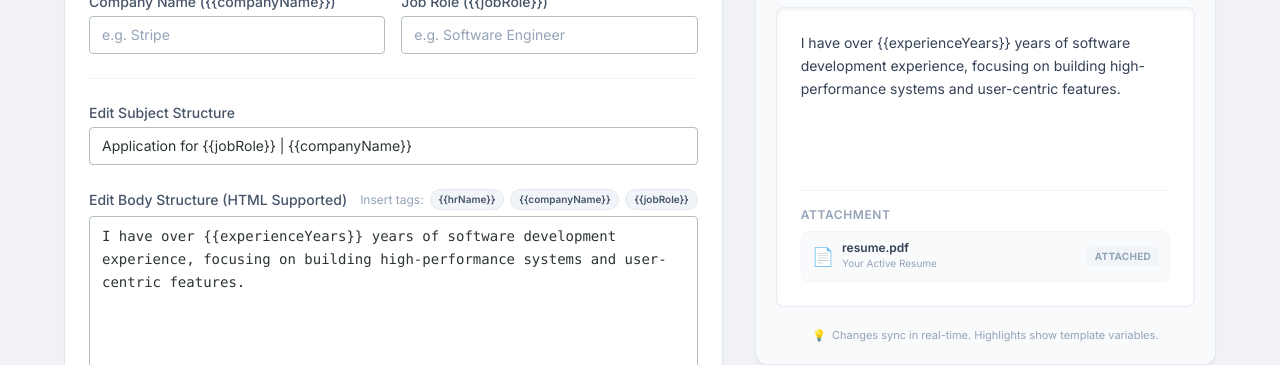
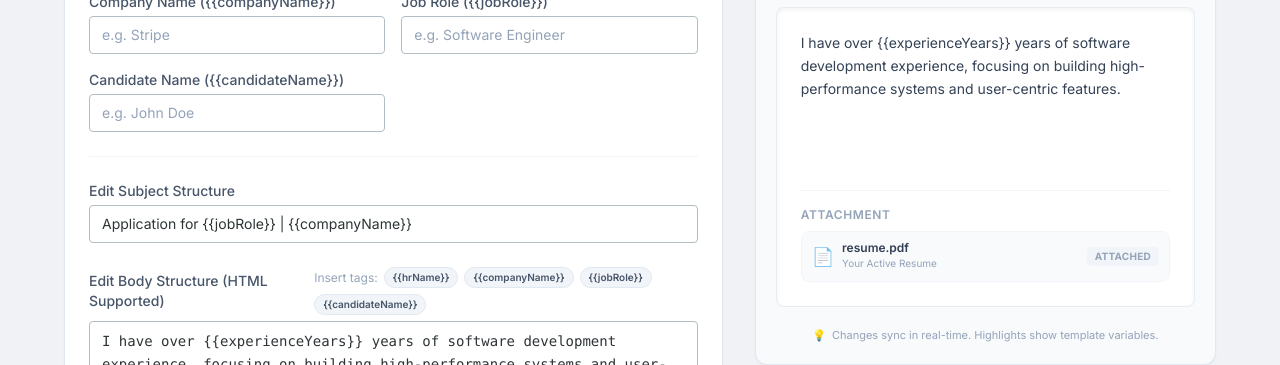
Before and after one commit to amritkr1999/auto-apply-pro, a React (Vite) app in the folder frontend/: page /outreach/draft in a window 1280 px wide. Shown: the part 435-800 px from the top of the page. Built offline with nearby package versions, Linux system fonts and the light colour scheme; no server answers.

Commit message:
feat: allow candidateName customization and mapping in template outreach composer

```diff
--- a/frontend/src/features/outreach/components/OutreachDraftSection.tsx
+++ b/frontend/src/features/outreach/components/OutreachDraftSection.tsx
@@ -8,11 +8,15 @@ export const OutreachDraftSection: React.FC = () => {
   const [templates, setTemplates] = useState<EmailTemplate[]>([]);
   const [selectedTemplateId, setSelectedTemplateId] = useState("");
 
+  const userStr = localStorage.getItem("user");
+  const currentUser = userStr ? JSON.parse(userStr) : null;
+
   // Form variables
   const [recipientEmail, setRecipientEmail] = useState("");
   const [hrName, setHrName] = useState("");
   const [companyName, setCompanyName] = useState("");
   const [jobRole, setJobRole] = useState("");
+  const [candidateName, setCandidateName] = useState(currentUser?.name || "");
 
   // Raw subject/body being edited in the main form
   const [rawSubject, setRawSubject] = useState("");
@@ -82,7 +86,8 @@ export const OutreachDraftSection: React.FC = () => {
     return text
       .replace(/\{\{hrName\}\}/g, hrName || "{{hrName}}")
       .replace(/\{\{companyName\}\}/g, companyName || "{{companyName}}")
-      .replace(/\{\{jobRole\}\}/g, jobRole || "{{jobRole}}");
+      .replace(/\{\{jobRole\}\}/g, jobRole || "{{jobRole}}")
+      .replace(/\{\{candidateName\}\}/g, candidateName || "{{candidateName}}");
   };
 
   const parseTextForPreview = (text: string) => {
@@ -91,6 +96,7 @@ export const OutreachDraftSection: React.FC = () => {
       { key: "{{hrName}}", value: hrName },
       { key: "{{companyName}}", value: companyName },
       { key: "{{jobRole}}", value: jobRole },
+      { key: "{{candidateName}}", value: candidateName },
     ];
 
     variables.forEach(({ key, value }) => {
@@ -231,6 +237,12 @@ export const OutreachDraftSection: React.FC = () => {
                 value={jobRole}
                 onChange={(e: React.ChangeEvent<HTMLInputElement>) => setJobRole(e.target.value)}
               />
+              <Input
+                label="Candidate Name ({{candidateName}})"
+                placeholder="e.g. John Doe"
+                value={candidateName}
+                onChange={(e: React.ChangeEvent<HTMLInputElement>) => setCandidateName(e.target.value)}
+              />
             </div>
 
             <hr className="border-slate-100" />
@@ -269,6 +281,13 @@ export const OutreachDraftSection: React.FC = () => {
                     className="px-2 py-0.5 text-[10px] font-semibold rounded-full bg-slate-100 text-slate-600 border border-slate-200 hover:bg-slate-200 transition-colors"
                   >
                     {"{{jobRole}}"}
+                  </button>
+                  <button
+                    type="button"
+                    onClick={() => insertPlaceholder("{{candidateName}}")}
+                    className="px-2 py-0.5 text-[10px] font-semibold rounded-full bg-slate-100 text-slate-600 border border-slate-200 hover:bg-slate-200 transition-colors"
+                  >
+                    {"{{candidateName}}"}
                   </button>
                 </div>
               </div>
--- a/frontend/src/features/outreach/services/outreachService.ts
+++ b/frontend/src/features/outreach/services/outreachService.ts
@@ -295,14 +295,14 @@ export const outreachService = {
   },
 
   // Generate outreach email draft using AI pipeline
-  async generateOutreachEmail(userId: number, jobDetails: any, profileId?: number, templateId?: string, useAi?: boolean): Promise<{ subject: string; body: string; recipientEmail: string }> {
+  async generateOutreachEmail(userId: number, jobDetails: any, profileId?: number, templateId?: string, useAi?: boolean, candidateName?: string): Promise<{ subject: string; body: string; recipientEmail: string }> {
     const response = await fetch(`${API_BASE}/drafts/generate`, {
       method: "POST",
       headers: {
         "Content-Type": "application/json",
         ...getAuthHeaders(),
       },
-      body: JSON.stringify({ userId, jobDetails, profileId, templateId, useAi })
+      body: JSON.stringify({ userId, jobDetails, profileId, templateId, useAi, candidateName })
     });
     if (!response.ok) {
       throw new Error("Failed to generate AI outreach email.");
```
Also changed, not shown: 2 other files (tests, documents, lock files or other folders).
